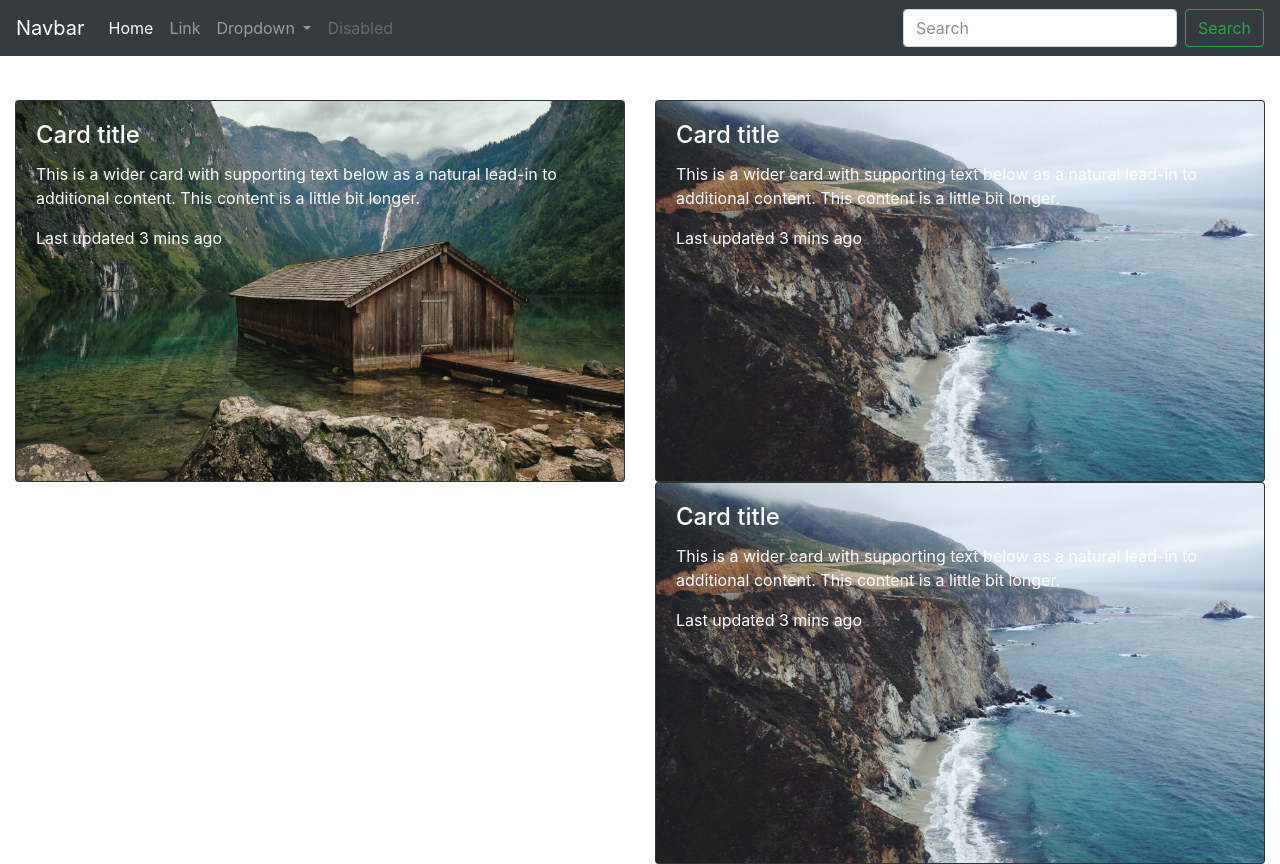
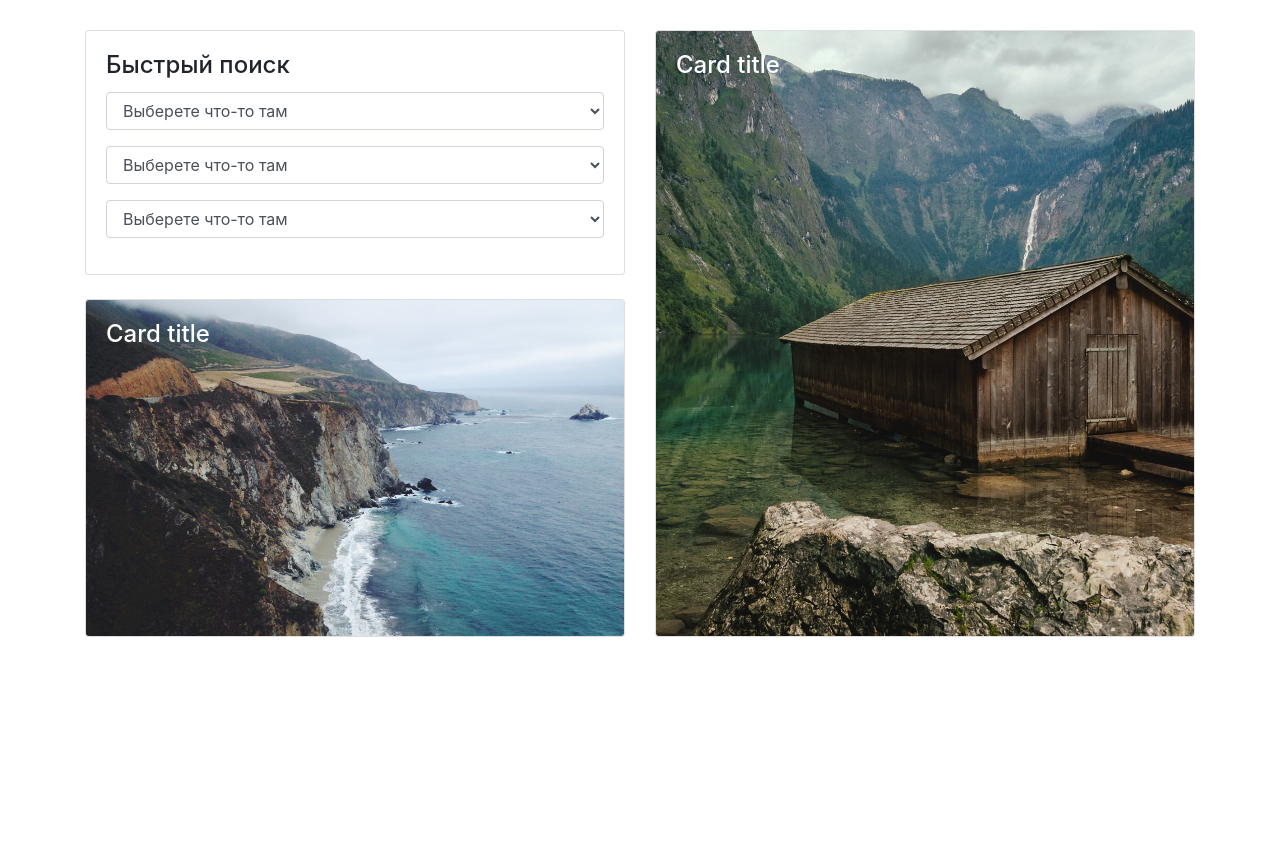
Before and after one commit to DmytroM89/masonry-test, a plain HTML site: page index.html in a window 1280 px wide. After the commit the page ends 800 px from the top, so only its background shows below. Drawn offline with Linux system fonts and the light colour scheme.

```diff
--- a/index.html
+++ b/index.html
@@ -8,82 +8,95 @@
 
     <style type="text/css">
         .wrapper {
-            margin-top: 100px;
+            margin-top: 30px;
+        }
+
+        /*.c-tov {
+            background: url("img/soedinennye-shtaty-kaliforniya-779.jpg") no-repeat center;
+            background-size: cover;
+            border: 1px solid rgba(0,0,0,.125);
+            border-radius: .25rem;
+        }*/
+
+        .c-kass {
+            background: url("img/germaniya-bavariya-lake-obersee.jpg") no-repeat center;
+            background-size: cover;
+            background-clip: content-box;
+        }
+
+        /*===== Media =====*/
+        @media (min-width: 768px) and (max-width: 991px) {
+            .c-tov {
+                margin-bottom: 1.5rem !important;
+            }
+
+            .c-kass {
+                height: 432px !important;
+            }
         }
     </style>
 </head>
 <body>
-    <div class="container-fluid">
-        <nav class="navbar fixed-top navbar-expand-lg navbar-dark bg-dark">
-            <a class="navbar-brand" href="#">Navbar</a>
-            <button class="navbar-toggler" type="button" data-toggle="collapse" data-target="#navbarSupportedContent" aria-controls="navbarSupportedContent" aria-expanded="false" aria-label="Toggle navigation">
-                <span class="navbar-toggler-icon"></span>
-            </button>
-
-            <div class="collapse navbar-collapse" id="navbarSupportedContent">
-                <ul class="navbar-nav mr-auto">
-                    <li class="nav-item active">
-                        <a class="nav-link" href="#">Home <span class="sr-only">(current)</span></a>
-                    </li>
-                    <li class="nav-item">
-                        <a class="nav-link" href="#">Link</a>
-                    </li>
-                    <li class="nav-item dropdown">
-                        <a class="nav-link dropdown-toggle" href="#" id="navbarDropdown" role="button" data-toggle="dropdown" aria-haspopup="true" aria-expanded="false">
-                            Dropdown
-                        </a>
-                        <div class="dropdown-menu" aria-labelledby="navbarDropdown">
-                            <a class="dropdown-item" href="#">Action</a>
-                            <a class="dropdown-item" href="#">Another action</a>
-                            <div class="dropdown-divider"></div>
-                            <a class="dropdown-item" href="#">Something else here</a>
-                        </div>
-                    </li>
-                    <li class="nav-item">
-                        <a class="nav-link disabled" href="#">Disabled</a>
-                    </li>
-                </ul>
-                <form class="form-inline my-2 my-lg-0">
-                    <input class="form-control mr-sm-2" type="search" placeholder="Search" aria-label="Search">
-                    <button class="btn btn-outline-success my-2 my-sm-0" type="submit">Search</button>
-                </form>
-            </div>
-        </nav>
-    </div>
 
     <div class="wrapper">
-        <div class="container-fluid">
+        <div class="container">
             <div class="row">
-                <div class="col">
-                    <div class="card bg-dark text-white">
-                        <img class="card-img" src="img/germaniya-bavariya-lake-obersee.jpg" alt="Card image">
-                        <div class="card-img-overlay">
-                            <h4 class="card-title">Card title</h4>
-                            <p class="card-text">This is a wider card with supporting text below as a natural lead-in to additional content. This content is a little bit longer.</p>
-                            <p class="card-text">Last updated 3 mins ago</p>
+                <div class="col-xl-6 col-lg-12 col-md-12 col-sm-12 col-12">
+                    <div class="row">
+                        <div class="col-12">
+                            <div class="card mb-4">
+                                <div class="card-body">
+                                    <h4 class="card-title">Быстрый поиск</h4>
+                                    <form>
+                                        <div class="form-group">
+                                            <select class="form-control">
+                                                <option selected="selected" disabled="disabled">Выберете что-то там</option>
+                                                <option>1</option>
+                                                <option>2</option>
+                                                <option>3</option>
+                                                <option>4</option>
+                                            </select>
+                                        </div>
+                                        <div class="form-group">
+                                            <select class="form-control">
+                                                <option selected="selected" disabled="disabled">Выберете что-то там</option>
+                                                <option>1</option>
+                                                <option>2</option>
+                                                <option>3</option>
+                                                <option>4</option>
+                                                <option>5</option>
+                                            </select>
+                                        </div>
+                                        <div class="form-group">
+                                            <select class="form-control">
+                                                <option selected="selected" disabled="disabled">Выберете что-то там</option>
+                                                <option>1</option>
+                                                <option>2</option>
+                                                <option>3</option>
+                                                <option>4</option>
+                                                <option>5</option>
+                                            </select>
+                                        </div>
+                                    </form>
+                                </div>
+                            </div>
+                        </div>
+                        <div class="col-12">
+                            <div class="card c-tov text-white">
+                                <img class="card-img" src="img/soedinennye-shtaty-kaliforniya-779.jpg" alt="Card image">
+                                <div class="card-img-overlay">
+                                    <h4 class="card-title">Card title</h4>
+                                </div>
+                            </div>
                         </div>
                     </div>
                 </div>
-                <div class="col">
-                    <div class="d-flex flex-column">
-                        <div class="card h-50 bg-dark text-white">
-                            <img class="card-img" src="img/soedinennye-shtaty-kaliforniya-779.jpg" alt="Card image">
-                            <div class="card-img-overlay">
-                                <h4 class="card-title">Card title</h4>
-                                <p class="card-text">This is a wider card with supporting text below as a natural lead-in to additional content. This content is a little bit longer.</p>
-                                <p class="card-text">Last updated 3 mins ago</p>
-                            </div>
-                        </div>
-                        <div class="card h-50 bg-dark text-white">
-                            <img class="card-img" src="img/soedinennye-shtaty-kaliforniya-779.jpg" alt="Card image">
-                            <div class="card-img-overlay">
-                                <h4 class="card-title">Card title</h4>
-                                <p class="card-text">This is a wider card with supporting text below as a natural lead-in to additional content. This content is a little bit longer.</p>
-                                <p class="card-text">Last updated 3 mins ago</p>
-                            </div>
+                <div class="col-xl-6 col-lg-12 col-md-12 col-sm-12 col-12">
+                    <div class="card c-kass mb-4 h-100">
+                        <div class="card-img-overlay text-white">
+                            <h4 class="card-title">Card title</h4>
                         </div>
                     </div>
-
                 </div>
             </div>
         </div>
```
